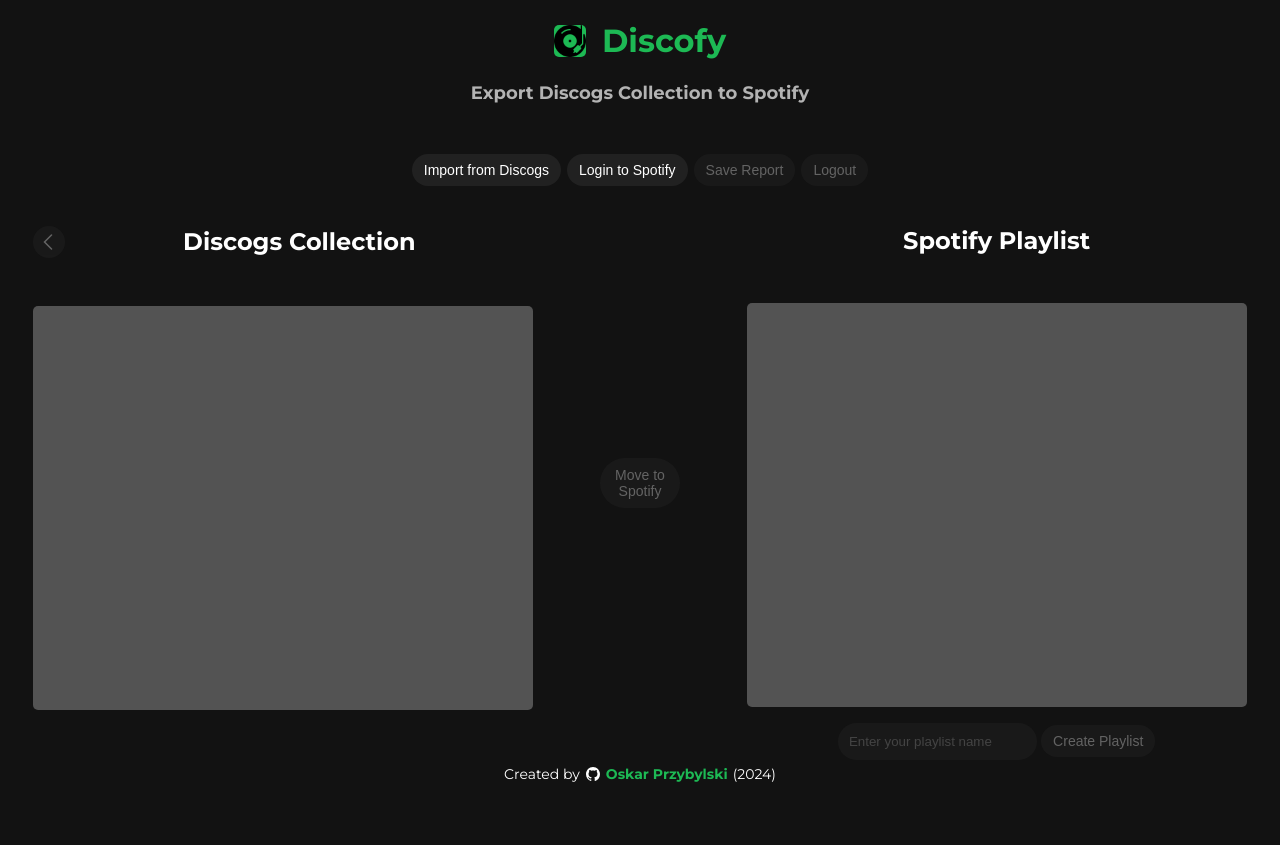
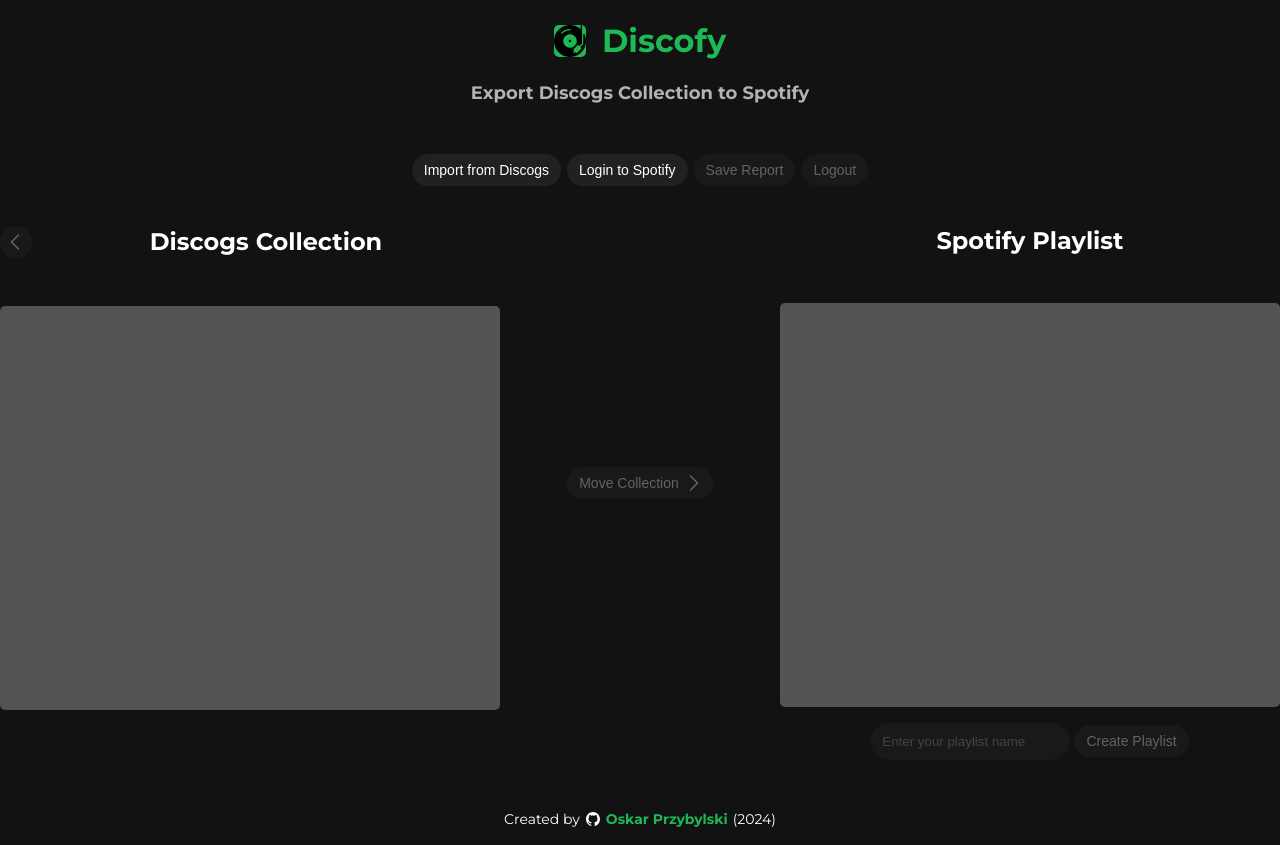
Before and after one commit to oskarprzybylski23/Discofy, a Flask app: page / in a window 1280 px wide. Before the commit the page ends 782 px from the top, so only its background shows below. Run offline with Flask 3, Linux system fonts and the light colour scheme.

Commit message:
style transfer button

```diff
--- a/App/static/styles.css
+++ b/App/static/styles.css
@@ -18,6 +18,10 @@
   }
 
 body {
+    display: flex;
+    flex-direction: column;
+    justify-content: space-between;
+
     font-family: var(--font-main);
     text-align: center;
     background-color: var(--background);
@@ -60,7 +64,7 @@ footer {
     justify-content: center;
     height: 35px;
     bottom: 0;
-    position: absolute;
+    /* position: absolute; */
     font-size: 14px;
 }
 
@@ -180,7 +184,7 @@ input:disabled {
 #display-section {
     display: flex;
     flex-direction: row;
-    justify-content: space-around;
+    justify-content: space-between;
     margin-top: 20px;
     width: 1280px;
 }
@@ -286,11 +290,15 @@ cursor: default;
   }
 
 #libraryTransferButton {
-    height: 50px;
+    display: flex;
+    align-items: center;
+    gap: 6px;
+    height: fit-content;
+    max-width: fit-content;
+    min-width: none;
 }
 
 #transfer-button-container {
-    width: 80px;
     display: flex;
     flex-direction: column;
     justify-content: center;
--- a/App/templates/index.html
+++ b/App/templates/index.html
@@ -42,7 +42,11 @@
         <ul class="collection-list" id="list-discogs"></ul>
       </div>
       <div id="transfer-button-container">
-        <button class="button" id="libraryTransferButton" disabled>Move to Spotify</button>
+        <button class="button" id="libraryTransferButton" disabled>Move Collection
+          <svg id="svg-arrow" height="16px" viewBox="0 0 16 16" fill="currentColor" xmlns="http://www.w3.org/2000/svg">
+            <path d="M4.97.47a.75.75 0 0 0 0 1.06L11.44 8l-6.47 6.47a.75.75 0 1 0 1.06 1.06L13.56 8 6.03.47a.75.75 0 0 0-1.06 0z" stroke-width="1" stroke-linecap="round" stroke-linejoin="round"/>
+          </svg>
+        </button>
       </div>
       <div class="list-section" id="list-container-spotify">
         <div class="spinner-container" id="loading-spinner-spotify" style="display: none;">
```
